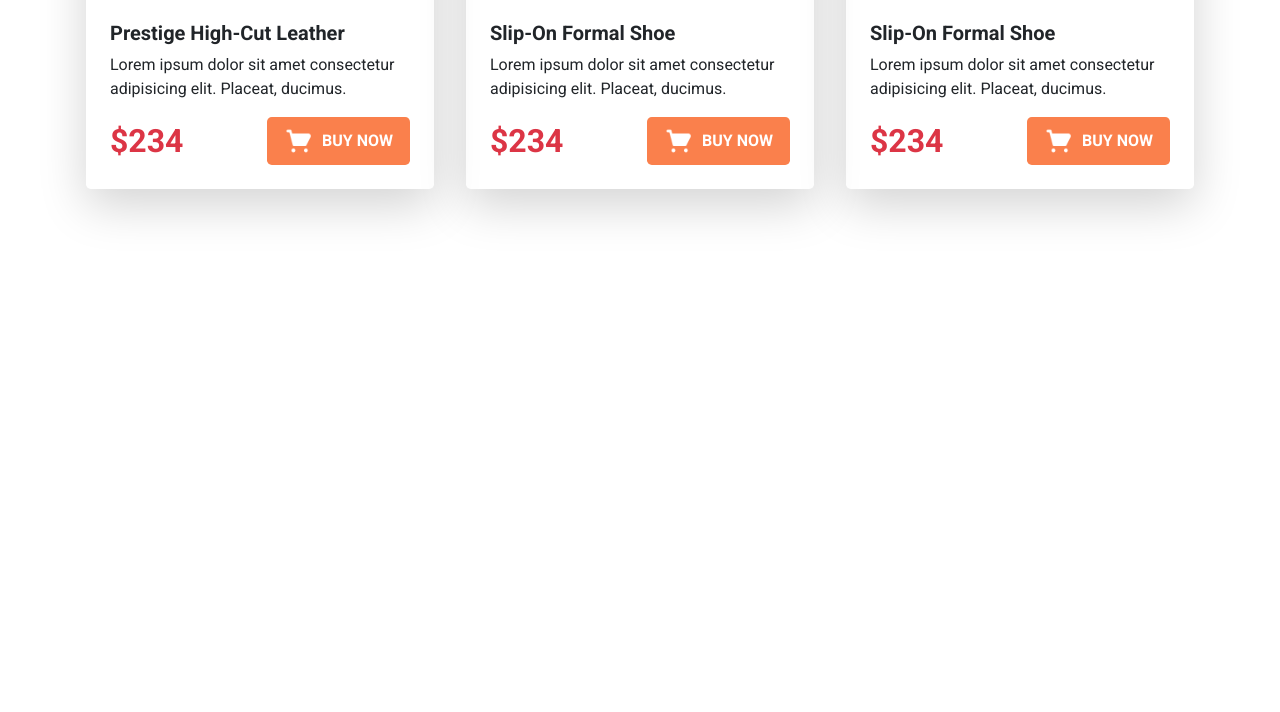
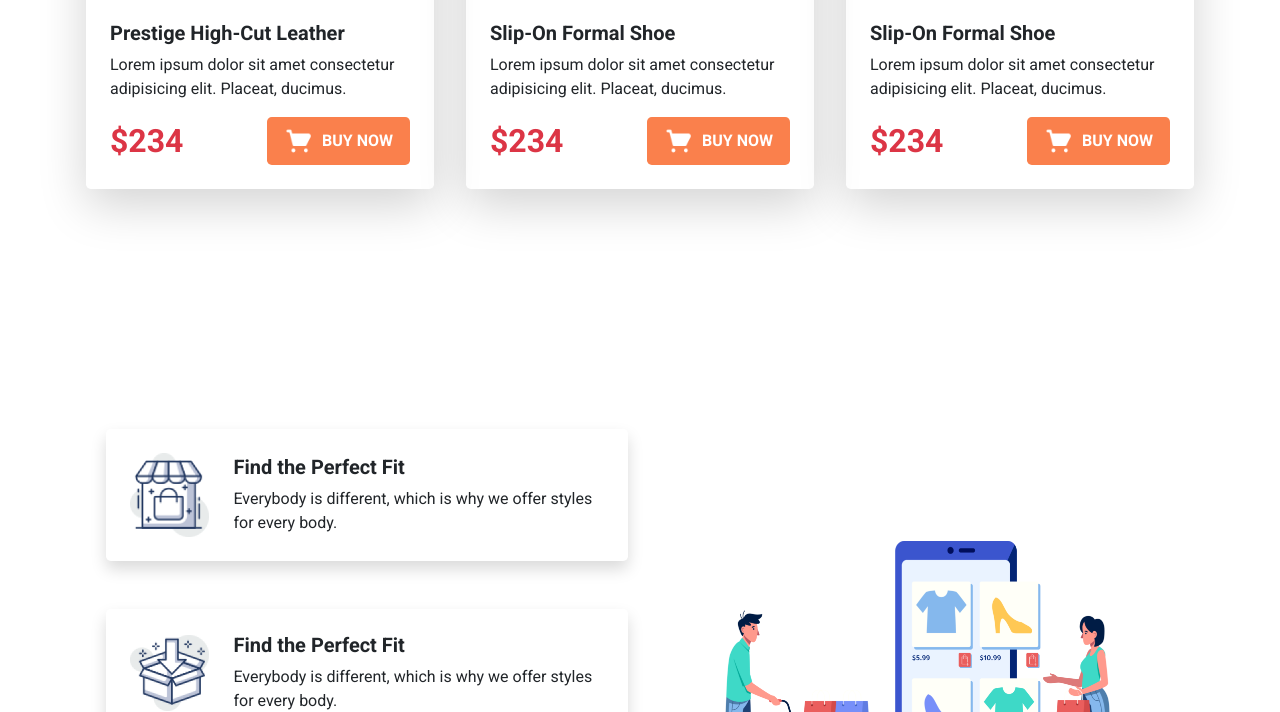
Before and after one commit to sr-tamim/penguin-bootstrap, a plain HTML site: page index.html in a window 1280 px wide. Shown: the part 2088-2800 px from the top of the page. Before the commit the page ends 2421 px from the top, so only its background shows below. Drawn offline with nearby package versions, Linux system fonts and the light colour scheme.

Commit message:
features section added

```diff
--- a/index.html
+++ b/index.html
@@ -40,7 +40,7 @@
             <div class="container justify-content-between">
                 <a class="navbar-brand logo fs-4 fw-bold text-secondary d-flex align-items-center" href="#">
                     <img src="icons/logo-img.png">
-                    <span class="text-danger">Penguin</span> Mart
+                    <span class="text-danger ms-2">Penguin</span> Mart
                 </a>
                 <button class="navbar-toggler shadow-none border-0" type="button" data-bs-toggle="collapse"
                     data-bs-target="#myNav" aria-controls="myNav" aria-expanded="false" aria-label="Toggle navigation">
@@ -251,6 +251,55 @@
                 </div>
             </div>
         </section>
+
+        <!-- features section -->
+        <section>
+            <div class="container mx-auto py-5 row row-cols-1 row-cols-lg-2 flex-column-reverse flex-lg-row">
+                <div class="col">
+                    <div
+                        class="d-flex flex-column flex-lg-row align-items-center justify-content-center p-4 my-5 rounded-3 shadow">
+                        <div style="width:100px;">
+                            <img class="img-fluid" src="icons/service-1.png">
+                        </div>
+                        <div class="d-flex flex-column text-center text-lg-start mt-3 mt-lg-0 ms-lg-4">
+                            <h5 class="fw-bold">Find the Perfect Fit</h5>
+                            <p class="my-0">
+                                Everybody is different, which is why we offer styles for every body.
+                            </p>
+                        </div>
+                    </div>
+                    <div
+                        class="d-flex flex-column flex-lg-row align-items-center justify-content-center p-4 my-5 rounded-3 shadow">
+                        <div style="width:100px;">
+                            <img class="img-fluid" src="icons/service-2.png">
+                        </div>
+                        <div class="d-flex flex-column text-center text-lg-start mt-3 mt-lg-0 ms-lg-4">
+                            <h5 class="fw-bold">Find the Perfect Fit</h5>
+                            <p class="my-0">
+                                Everybody is different, which is why we offer styles for every body.
+                            </p>
+                        </div>
+                    </div>
+                    <div
+                        class="d-flex flex-column flex-lg-row align-items-center justify-content-center p-4 my-5 rounded-3 shadow">
+                        <div style="width:100px;">
+                            <img class="img-fluid" src="icons/service-3.png">
+                        </div>
+                        <div class="d-flex flex-column text-center text-lg-start mt-3 mt-lg-0 ms-lg-4">
+                            <h5 class="fw-bold">Find the Perfect Fit</h5>
+                            <p class="my-0">
+                                Everybody is different, which is why we offer styles for every body.
+                            </p>
+                        </div>
+                    </div>
+                </div>
+                <div class="col d-flex align-items-center p-3 p-sm-5">
+                    <div>
+                        <img class="img-fluid" src="images/service-img.png">
+                    </div>
+                </div>
+            </div>
+        </section>
     </main>
 
 
```
